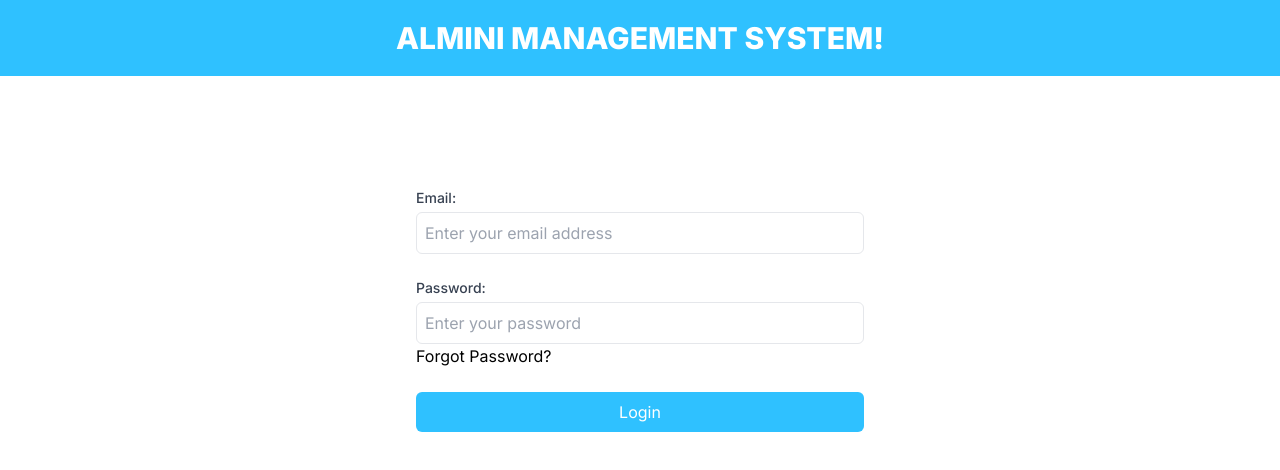
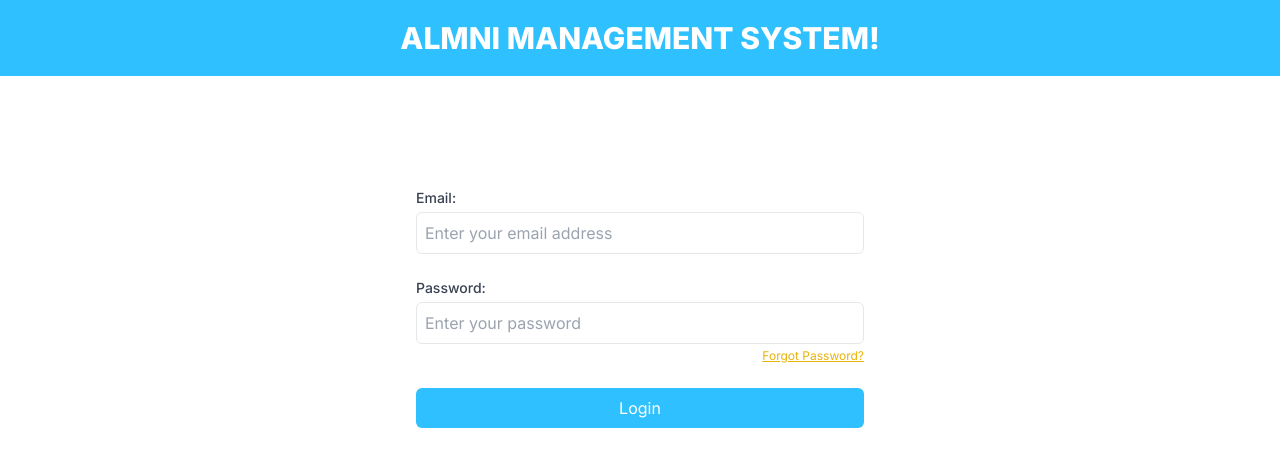
Before and after one commit to songa1/AMS, a Next.js app: page / in a window 1280 px wide. Shown: the top 470 px of the page. Built offline with nearby package versions, Linux system fonts and the light colour scheme.

Commit message:
I have edited a couple of things

```diff
--- a/app/forgotpassword/page.tsx
+++ b/app/forgotpassword/page.tsx
@@ -1,19 +1,16 @@
-"use client"
+"use client";
 
 import ForgotPasswordPage from "@/components/Dashboard/ForgotPassword ";
-import React from 'react';
+import Header from "@/components/Home/Header";
+import React from "react";
 
 function page() {
-    return (
-        <div>
-             <div className="bg-mainBlue w-full p-5">
-          <h2 className="text-white text-center text-3xl font-extrabold text-gray-900">
-            ALMINI MANAGEMENT SYSTEM!
-          </h2>
-        </div>
-            <ForgotPasswordPage />
-        </div>
-    );
+  return (
+    <div>
+      <Header />
+      <ForgotPasswordPage />
+    </div>
+  );
 }
 
 export default page;
--- a/app/page.tsx
+++ b/app/page.tsx
@@ -1,24 +1,21 @@
 "use client";
 
+import Header from "@/components/Home/Header";
 import Link from "next/link";
 import React from "react";
 
 const LoginPage = () => {
   return (
-
     <div className="flex h-screen lg:inline ">
-
       <div className="w-full lg:w -1/1 flex flex-col  justify-center items-center">
-
-        <div className="bg-mainBlue w-full p-5">
-          <h2 className="text-white text-center text-3xl font-extrabold text-gray-900">
-            ALMINI MANAGEMENT SYSTEM!
-          </h2>
-        </div>
-        <div className="max-w-md w-full space-y-8 mt-20" >
+        <Header />
+        <div className="max-w-md w-full space-y-8 mt-20">
           <form className="mt-8 space-y-6">
             <div>
-              <label htmlFor="email" className="block text-sm font-medium text-gray-700">
+              <label
+                htmlFor="email"
+                className="block text-sm font-medium text-gray-700"
+              >
                 Email:
               </label>
               <input
@@ -27,10 +24,14 @@ const LoginPage = () => {
                 type="email"
                 required
                 className="mt-1 p-2 w-full border rounded-md"
-                placeholder="Enter your email address" />
+                placeholder="Enter your email address"
+              />
             </div>
             <div>
-              <label htmlFor="password" className="block text-sm font-medium text-gray-700">
+              <label
+                htmlFor="password"
+                className="block text-sm font-medium text-gray-700"
+              >
                 Password:
               </label>
               <input
@@ -40,10 +41,18 @@ const LoginPage = () => {
                 autoComplete="current-password"
                 required
                 className="mt-1 p-2 w-full border rounded-md"
-                placeholder="Enter your password" />
+                placeholder="Enter your password"
+              />
+              <div className="flex justify-between items-center mt-1">
+                <div></div>
+                <Link
+                  href="/forgotpassword"
+                  className="text-yellow-500 text-xs underline"
+                >
+                  Forgot Password?
+                </Link>
+              </div>
             </div>
-
-            <Link href="/forgotpassword" className='mt-70 pt-25 item-left text-yellow'>Forgot Password?</Link>
 
             <div>
               <button
--- /dev/null
+++ b/components/Dashboard/ChatPage.tsx
@@ -0,0 +1,13 @@
+"use react"
+
+import React from 'react';
+
+function ChatPage() {
+    return (
+        <div>
+
+        </div>
+    );
+}
+
+export default ChatPage;
--- a/components/Dashboard/ProfilePage.tsx
+++ b/components/Dashboard/ProfilePage.tsx
@@ -4,7 +4,6 @@ import Image from "next/image";
 import { useRouter } from "next/navigation";
 import { Avatar } from "primereact/avatar";
 import { Button } from "primereact/button";
-import { Fieldset } from "primereact/fieldset";
 import { Panel } from "primereact/panel";
 import React, { useState } from "react";
 
--- a/components/Dashboard/ResetPassword.tsx
+++ b/components/Dashboard/ResetPassword.tsx
@@ -1,9 +1,7 @@
-
 // pages/change-password.tsx
 "use client";
 
-import React, {useState } from "react";
-
+import React, { useState } from "react";
 
 const ChangePasswordPage = () => {
   const [oldPassword] = useState("");
@@ -12,7 +10,6 @@ const ChangePasswordPage = () => {
   const [message, setMessage] = useState("");
   const [error, setError] = useState("");
   const [loading, setLoading] = useState(false);
-
 
   const handleSubmit = async (e: React.FormEvent) => {
     e.preventDefault();
@@ -48,9 +45,11 @@ const ChangePasswordPage = () => {
   return (
     <div className="flex items-center justify-center  w-full p-10 ">
       <div className="p-6 bg-white rounded shadow-md">
-        <h1 className="mb-4 text-2xl font-bold">Change Password</h1>
         <form onSubmit={handleSubmit}>
-        <label htmlFor="old-password" className="block text-sm font-medium text-gray-700">
+          <label
+            htmlFor="old-password"
+            className="block text-sm font-medium text-gray-700"
+          >
             Old Password:
           </label>
           <input
@@ -61,7 +60,10 @@ const ChangePasswordPage = () => {
             required
             className="w-full p-2 mt-1 border rounded"
           />
-          <label htmlFor="password" className="block text-sm font-medium text-gray-700">
+          <label
+            htmlFor="password"
+            className="block text-sm font-medium text-gray-700"
+          >
             New Password:
           </label>
           <input
@@ -72,7 +74,10 @@ const ChangePasswordPage = () => {
             required
             className="w-full p-2 mt-1 border rounded"
           />
-          <label htmlFor="confirm-password" className="block text-sm font-medium text-gray-700">
+          <label
+            htmlFor="confirm-password"
+            className="block text-sm font-medium text-gray-700"
+          >
             Confirm Password:
           </label>
           <input
--- /dev/null
+++ b/components/Home/Header.tsx
@@ -0,0 +1,15 @@
+"use client";
+
+import React from "react";
+
+function Header() {
+  return (
+    <div className="bg-mainBlue w-full p-5">
+      <h2 className="text-white text-center text-3xl font-extrabold text-gray-900">
+        ALMNI MANAGEMENT SYSTEM!
+      </h2>
+    </div>
+  );
+}
+
+export default Header;
```
Also changed, not shown: app/dashboard/change-password/page.tsx (+9 -9 lines).
